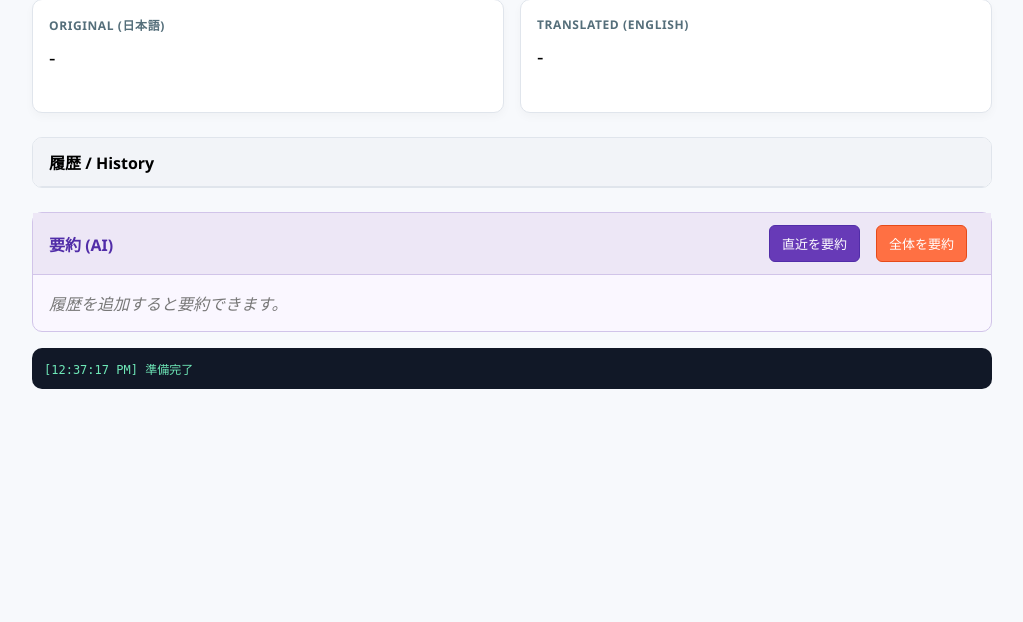
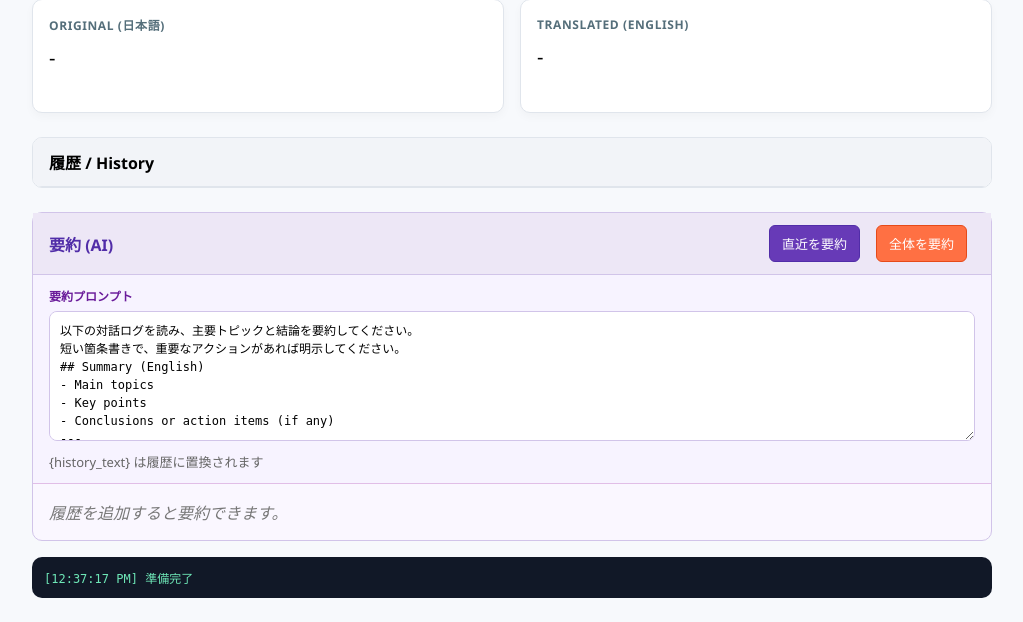
Before and after one commit to yu37330/translate, a FastAPI app: page / in a window 1280 px wide. Shown: the part 306-928 px from the top of the page, without its empty margins (128-1151 px from the left). Before the commit the page ends 695 px from the top, so only its background shows below. Run offline with FastAPI, Linux system fonts and the light colour scheme.

Commit message:
Add summary prompt UI and finalize logic

```diff
--- a/app.py
+++ b/app.py
@@ -4,6 +4,7 @@ import os
 import re
 import time
 from typing import Optional, Tuple
+from pathlib import Path
 
 import numpy as np
 from deep_translator import GoogleTranslator
@@ -36,13 +37,15 @@ FINALIZE_SILENCE_SEC = 1.2
 MAX_BUFFER_CHARS = 120
 RING_TAIL_SEC = 0.5
 
-load_dotenv()
+load_dotenv(Path(__file__).with_name(".env"))
 OPENROUTER_API_KEY = os.getenv("OPENROUTER_API_KEY", "")
 OPENROUTER_MODEL = "google/gemma-3-27b-it:free"
 openrouter_client = AsyncOpenAI(
     base_url="https://openrouter.ai/api/v1",
     api_key=OPENROUTER_API_KEY,
 )
+if not OPENROUTER_API_KEY:
+    print("[WARN] OPENROUTER_API_KEY is empty. Set it in .env")
 
 app = FastAPI()
 templates = Jinja2Templates(directory="templates")
@@ -87,6 +90,7 @@ def make_subtitle_json(
 
 class SummarizeRequest(BaseModel):
     history: list[dict]
+    prompt: Optional[str] = None
 
 
 # ---------- HTTP ----------
@@ -97,6 +101,8 @@ async def index(request: Request):
 
 @app.post("/api/summarize")
 async def summarize(req: SummarizeRequest):
+    if not OPENROUTER_API_KEY:
+        return JSONResponse({"error": "OPENROUTER_API_KEY is not set (.env)"}, status_code=500)
     if not req.history:
         return JSONResponse({"error": "history is empty"}, status_code=400)
 
@@ -111,17 +117,22 @@ async def summarize(req: SummarizeRequest):
 
     history_text = "\n".join(lines)
 
-    prompt = f"""
-以下の対話ログを読み、主要トピックと結論を要約してください。
-短い箇条書きで、重要なアクションがあれば明示してください。
-## Summary (English)
-- Main topics
-- Key points
-- Conclusions or action items (if any)
----
-Conversation:
-{history_text}
-"""
+    default_prompt = (
+        "以下の対話ログを読み、主要トピックと結論を要約してください。\\n"
+        "短い箇条書きで、重要なアクションがあれば明示してください。\\n"
+        "## Summary (English)\\n"
+        "- Main topics\\n"
+        "- Key points\\n"
+        "- Conclusions or action items (if any)\\n"
+        "---\\n"
+        "Conversation:\\n"
+        "{history_text}\\n"
+    )
+
+    prompt_template = (req.prompt or default_prompt).strip()
+    if "{history_text}" not in prompt_template:
+        prompt_template = f"{prompt_template}\\n\\nConversation:\\n{{history_text}}"
+    prompt = prompt_template.format(history_text=history_text)
 
     try:
         response = await openrouter_client.chat.completions.create(
--- a/templates/index.html
+++ b/templates/index.html
@@ -128,6 +128,11 @@
         <button id="fullSummarizeBtn" class="full">全体を要約</button>
       </div>
     </div>
+    <div style="padding: 12px 16px; border-bottom: 1px solid #e1bee7; background: #f7f3ff;">
+      <div style="font-size: 12px; font-weight: bold; color: #6a1b9a; margin-bottom: 6px;">要約プロンプト</div>
+      <textarea id="summaryPrompt" rows="6" style="width: 100%; box-sizing: border-box; border: 1px solid #d1c4e9; border-radius: 8px; padding: 10px; font-family: monospace; font-size: 12px; line-height: 1.5;"></textarea>
+      <div class="hint" style="margin-top: 6px;">{history_text} は履歴に置換されます</div>
+    </div>
     <div id="summaryList">
       <div id="summaryEmpty">履歴を追加すると要約できます。</div>
     </div>
@@ -252,12 +257,13 @@
         alert("要約する新しい履歴がありません");
         return;
       }
+      const prompt = document.getElementById("summaryPrompt").value;
       const btn = document.getElementById("summarizeBtn");
       const fullBtn = document.getElementById("fullSummarizeBtn");
       btn.disabled = true; fullBtn.disabled = true; btn.textContent = "生成中...";
       log(`要約リクエスト送信 (${newHistory.length} 件)`, "info");
       try {
-        const res = await fetch("/api/summarize", { method: "POST", headers: { "Content-Type": "application/json" }, body: JSON.stringify({ history: newHistory }) });
+        const res = await fetch("/api/summarize", { method: "POST", headers: { "Content-Type": "application/json" }, body: JSON.stringify({ history: newHistory, prompt }) });
         const result = await res.json();
         if (result.error) throw new Error(result.error);
         summaryCount++;
@@ -278,12 +284,13 @@
         alert("履歴がありません");
         return;
       }
+      const prompt = document.getElementById("summaryPrompt").value;
       const btn = document.getElementById("summarizeBtn");
       const fullBtn = document.getElementById("fullSummarizeBtn");
       btn.disabled = true; fullBtn.disabled = true; fullBtn.textContent = "生成中...";
       log(`全体要約リクエスト送信 (${historyData.length} 件)`, "info");
       try {
-        const res = await fetch("/api/summarize", { method: "POST", headers: { "Content-Type": "application/json" }, body: JSON.stringify({ history: historyData }) });
+        const res = await fetch("/api/summarize", { method: "POST", headers: { "Content-Type": "application/json" }, body: JSON.stringify({ history: historyData, prompt }) });
         const result = await res.json();
         if (result.error) throw new Error(result.error);
         addSummaryItem(result.summary, "全体要約", true);
@@ -513,6 +520,18 @@
 
     updateLabels();
     log("準備完了", "success");
+
+    document.getElementById("summaryPrompt").value =
+`以下の対話ログを読み、主要トピックと結論を要約してください。
+短い箇条書きで、重要なアクションがあれば明示してください。
+## Summary (English)
+- Main topics
+- Key points
+- Conclusions or action items (if any)
+---
+Conversation:
+{history_text}
+`;
   </script>
 </body>
 </html>
```
Also changed, not shown: README.md (added).
